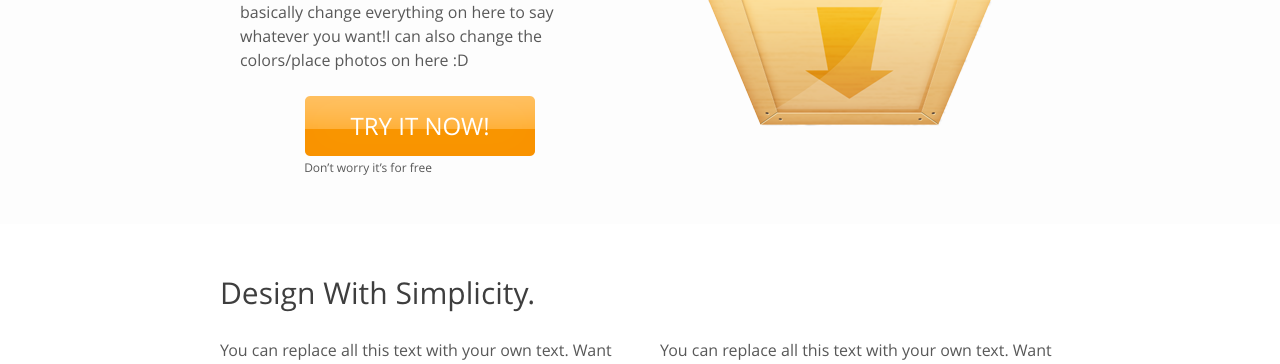
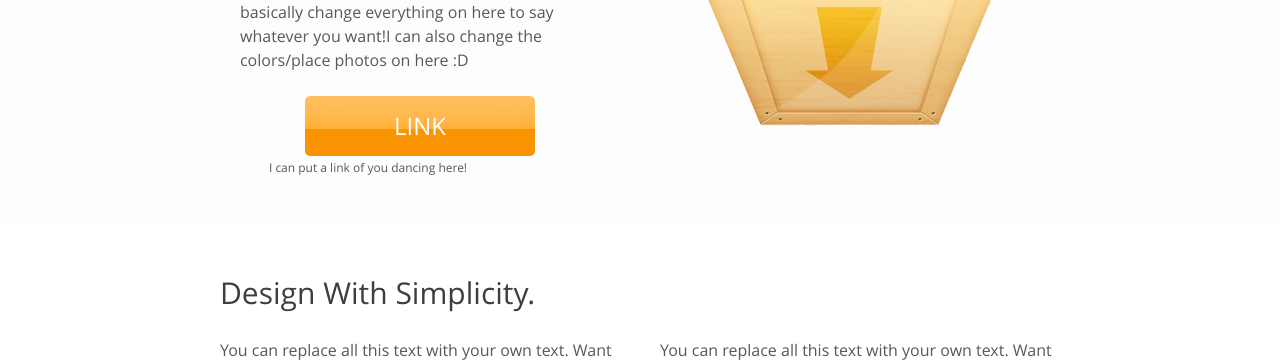
Before and after one commit to ChristianFreed/ChristianFreed.github.io, a plain HTML site: page index.html in a window 1280 px wide. Shown: the part 436-800 px from the top of the page. Drawn offline with Linux system fonts and the light colour scheme.

Commit message:
link things

```diff
--- a/index.html
+++ b/index.html
@@ -35,7 +35,7 @@
 				<h1>Hi Christian!!</h1>
 				<h2>What would you like this to look like?</h2>
 				<p>
-					This is the template that I decided on, but I can basically change everything on here to say whatever you want!I can also change the colors/place photos on here :D <span><a href="index.html" class="btn">Try It Now!</a><b>Don’t worry it’s for free</b></span>
+					This is the template that I decided on, but I can basically change everything on here to say whatever you want!I can also change the colors/place photos on here :D <span><a href="index.html" class="btn">Link</a><b>I can put a link of you dancing here!</b></span>
 				</p>
 			</div>
 		</div>
```
